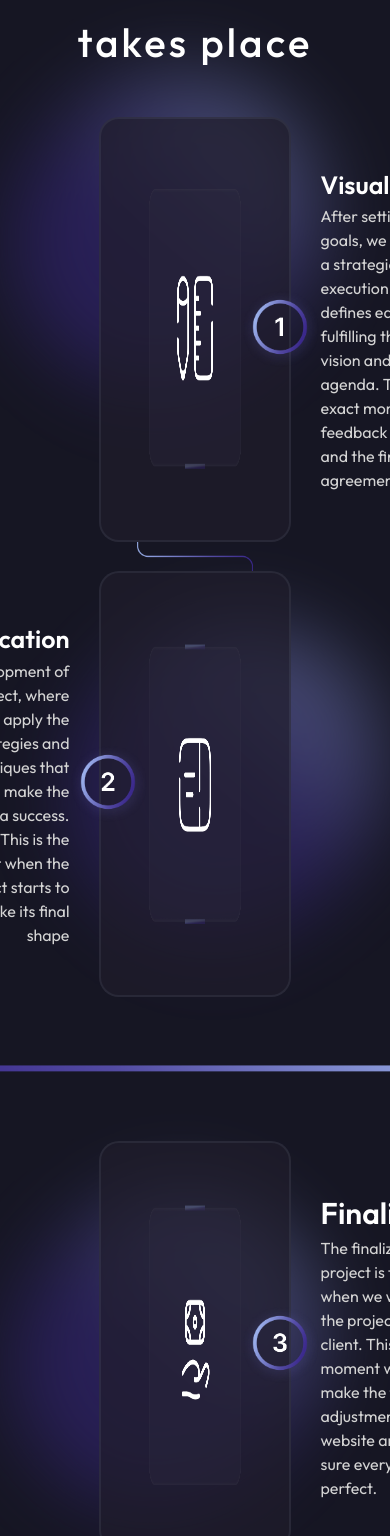
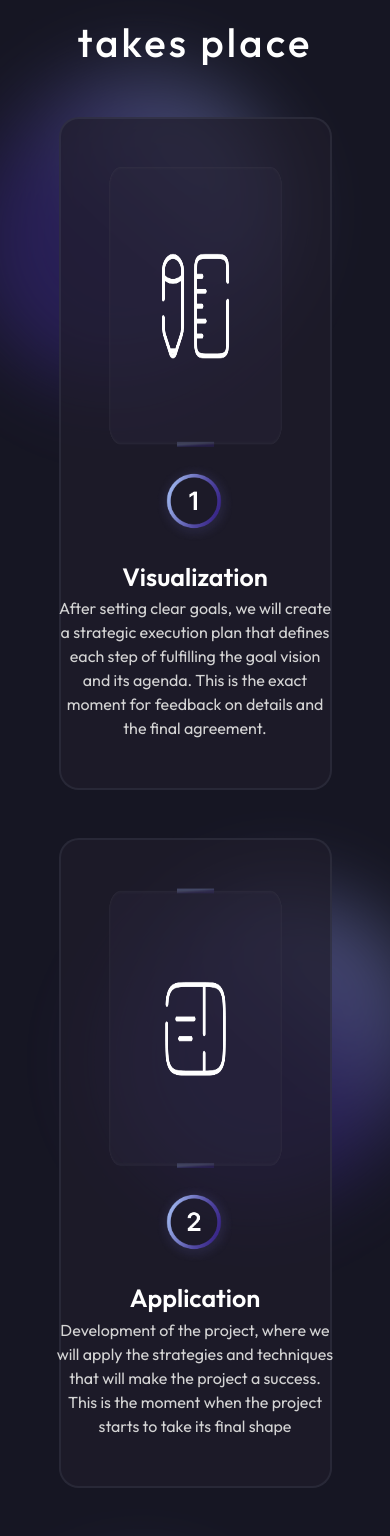
Before and after one commit to TheRoxer/elevate-web, a Next.js app: page / in a window 390 px wide. Shown: the part 2593-4129 px from the top of the page. Built offline with nearby package versions, Linux system fonts and the light colour scheme.

Commit message:
fix: execution section responsivness

```diff
--- a/sections/Execution.tsx
+++ b/sections/Execution.tsx
@@ -48,7 +48,7 @@ const Execution = () => {
           variants={sectionVariants}
           className="flex flex-col items-center"
         >
-          <div className="w-[49vw] rounded-[20px] border-2 border-slate-400/10 bg-card-landing p-12 relative">
+          <div className="w-[70vw] sm:w-[60vw] md:w-[90vw] lg:w-[950px] rounded-[20px] border-2 border-slate-400/10 bg-card-landing p-12 relative mb-12 ">
             <div
               className="absolute -top-12 -left-20 w-72 h-80 rotate-45 bg-color rounded-full filter blur-2xl opacity-70 -z-10"
               style={{
@@ -57,7 +57,7 @@ const Execution = () => {
               }}
             ></div>
 
-            <div className="w-full h-full flex flex-row justify-between items-center">
+            <div className="w-full h-full gap-4 flex flex-col md:flex-row justify-between items-center">
               <Image
                 src="/images/img-placeholder-1.png"
                 alt="execution"
@@ -71,9 +71,9 @@ const Execution = () => {
                 width={80}
                 height={80}
               />
-              <div className="flex flex-col w-[280px]">
+              <div className="flex flex-col w-[280px] items-center md:items-start">
                 <p className="text-[25px] font-semibold">Visualization</p>
-                <p className="text-md text-neutral-300">
+                <p className="text-md text-neutral-300 text-center md:text-left">
                   After setting clear goals, we will create a strategic
                   execution plan that defines each step of fulfilling the goal
                   vision and its agenda. This is the exact moment for feedback
@@ -88,7 +88,7 @@ const Execution = () => {
             alt="execution"
             width={570}
             height={140}
-            className="w-[29.5vw]"
+            className="hidden md:block"
           />
         </motion.div>
 
@@ -99,7 +99,7 @@ const Execution = () => {
           variants={sectionVariants}
           className="flex flex-col items-center"
         >
-          <div className="w-[49vw] rounded-[20px] border-2 border-slate-400/10 bg-card-landing p-12 relative">
+          <div className="w-[70vw] sm:w-[60vw] md:w-[90vw] lg:w-[950px]  rounded-[20px] border-2 border-slate-400/10 bg-card-landing p-12 relative mb-12 ">
             <div
               className="absolute top-18 -right-20 w-72 h-80 rotate-45 bg-color rounded-full filter blur-2xl opacity-70 -z-10"
               style={{
@@ -108,7 +108,7 @@ const Execution = () => {
               }}
             ></div>
 
-            <div className="w-full h-full flex flex-row-reverse justify-between items-center">
+            <div className="w-full h-full gap-4 flex flex-col md:flex-row-reverse justify-between items-center">
               <Image
                 src="/images/img-placeholder-2.png"
                 alt="execution"
@@ -122,9 +122,9 @@ const Execution = () => {
                 width={80}
                 height={80}
               />
-              <div className="flex flex-col w-[280px] items-end">
+              <div className="flex flex-col w-[280px] items-center md:items-end">
                 <p className="text-[25px] font-semibold">Application</p>
-                <p className="text-md text-neutral-300 text-right">
+                <p className="text-md text-neutral-300 text-center md:text-right">
                   Development of the project, where we will apply the strategies
                   and techniques that will make the project a success. This is
                   the moment when the project starts to take its final shape
@@ -138,6 +138,7 @@ const Execution = () => {
             alt="execution"
             width={570}
             height={140}
+            className="hidden md:block"
           />
         </motion.div>
 
@@ -148,7 +149,7 @@ const Execution = () => {
           variants={sectionVariants}
           className="flex flex-col items-center"
         >
-          <div className="w-[49vw] rounded-[20px] border-2 border-slate-400/10 bg-card-landing p-12 relative">
+          <div className="w-[70vw] sm:w-[60vw] md:w-[90vw] lg:w-[950px] rounded-[20px] border-2 border-slate-400/10 bg-card-landing p-12 relative mb-12 md:mb-0 ">
             <div
               className="absolute top-12 -left-20 w-72 h-80 rotate-45 bg-color rounded-full filter blur-2xl opacity-70 -z-10"
               style={{
@@ -157,7 +158,7 @@ const Execution = () => {
               }}
             ></div>
 
-            <div className="w-full h-full flex flex-row justify-between items-center">
+            <div className="w-full h-full gap-4 flex flex-col md:flex-row justify-between items-center">
               <Image
                 src="/images/img-placeholder-3.png"
                 alt="execution"
@@ -171,9 +172,9 @@ const Execution = () => {
                 width={80}
                 height={80}
               />
-              <div className="flex flex-col w-[280px]">
+              <div className="flex flex-col w-[280px] items-center md:items-start">
                 <p className="text-[30px] font-semibold">Finalization</p>
-                <p className="text-md text-neutral-300">
+                <p className="text-md text-neutral-300 text-center md:text-left">
                   The finalization of the project is the moment when we will
                   deliver the project to the client. This is the moment when we
                   will make the final adjustments to your website and make sure
@@ -189,6 +190,7 @@ const Execution = () => {
               alt="line"
               width={259.34 * 1.3}
               height={162.66 * 1.3}
+              className="hidden md:block"
             />
           </div>
         </motion.div>
```
